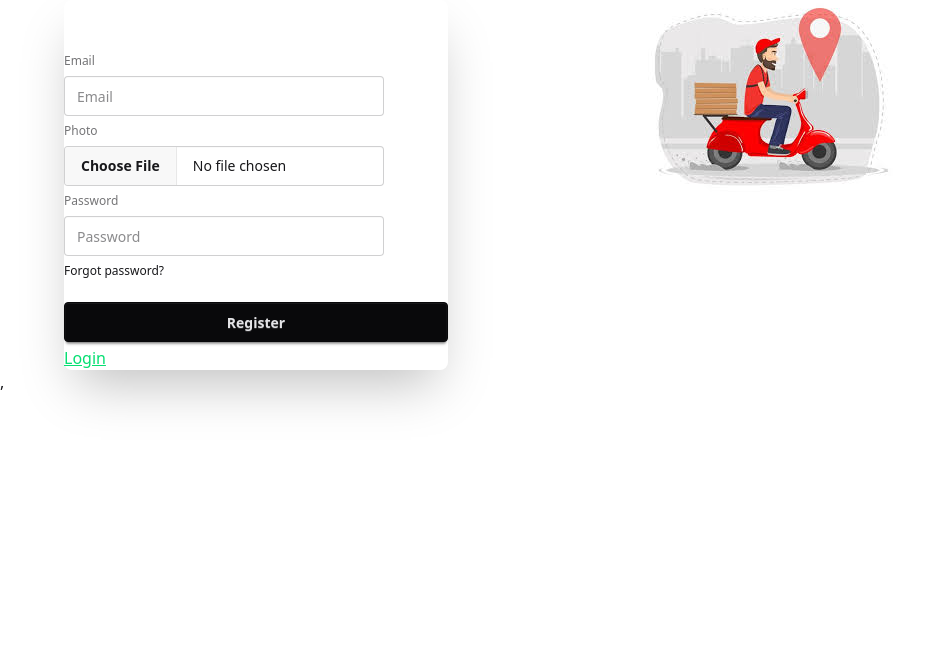
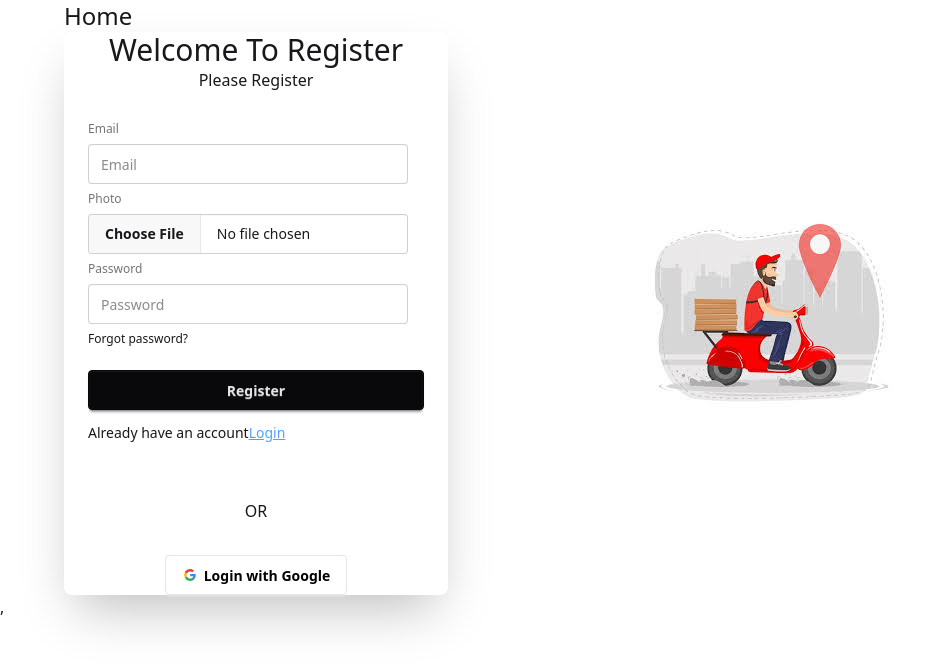
Before and after one commit to kanon8888/my-market, a React (Vite) app: page /register in a window 1280 px wide. Shown: the top 668 px of the page, without its empty margins (0-950 px from the left). Built offline with nearby package versions, Linux system fonts and the light colour scheme; no server answers.

Commit message:
sixTeen commit

```diff
--- a/src/contexts/AuthContext/AuthProvider.jsx
+++ b/src/contexts/AuthContext/AuthProvider.jsx
@@ -1,21 +1,46 @@
-import React from 'react';
+import React, { useEffect, useState } from 'react';
 import { AuthContext } from './AuthContext';
-import { createUserWithEmailAndPassword, signInWithEmailAndPassword } from 'firebase/auth';
+import { createUserWithEmailAndPassword, GoogleAuthProvider, onAuthStateChanged, signInWithEmailAndPassword, signInWithPopup } from 'firebase/auth';
 import { auth } from '../../firbase/firbase.init';
 
+
+const googleProvider = new GoogleAuthProvider();
+
 const AuthProvider = ({ children }) => {
+    const [user, setUser] = useState(null);
+    const [loading, setLoading] = useState(true);
 
     const registerUser = (email, password) => {
+        setLoading(true);
         return createUserWithEmailAndPassword(auth, email, password)
     }
 
     const signInUser = (email, password) => {
+        setLoading(true);
         return signInWithEmailAndPassword(auth, email, password)
     }
 
+    const signInGoogle = () => {
+        setLoading(true);
+        return signInWithPopup(auth, googleProvider);
+    }
+    //observe user state
+
+    useEffect(() => {
+        const unSubscribe = onAuthStateChanged(auth, (currenUser) => {
+            setUser(currenUser);
+        })
+        return () => {
+            unSubscribe();
+        }
+    }, [])
+
     const authInfo = {
+        user,
+        loading,
         registerUser,
-        signInUser
+        signInUser,
+        signInGoogle
     }
 
     return (
--- a/src/layouts/AuthLayout.jsx
+++ b/src/layouts/AuthLayout.jsx
@@ -5,7 +5,8 @@ import authImage from '../assets/dalyvare-image.jpg';
 const AuthLayout = () => {
     return (
         <div className='max-w-6xl mx-auto'>
-            <div className='flex'>
+            <h2 className='text-2xl'>Home</h2>
+            <div className='flex items-center'>
                 <div className='flex-1'>
                     <Outlet></Outlet>
                 </div>
--- a/src/pages/Auth/Login/Login.jsx
+++ b/src/pages/Auth/Login/Login.jsx
@@ -2,83 +2,56 @@
 import React from 'react';
 import { useForm } from 'react-hook-form';
 import useAuth from '../../../hooks/useAuth';
-import { Link, useLocation, useNavigate } from 'react-router';
-// import SocialLogin from '../socialLogin/socialLogin';
-
-
+import { Link } from 'react-router';
+import SocialLogin from '../socialLogin/socialLogin';
 
 const Login = () => {
+
     const { register, handleSubmit, formState: { errors } } = useForm();
     const { signInUser } = useAuth();
-    const location = useLocation();
-    const navigate = useNavigate();
-
-
 
     const handleLogin = (data) => {
-        console.log('form data', data);
+        console.log('from data', data);
         signInUser(data.email, data.password)
             .then(result => {
                 console.log(result.user)
-                navigate(location?.state || '/')
             })
-            .catch(error => {
-                console.log(error)
+            .catch(errors => {
+                console.timeLog(errors)
             })
-
     }
     return (
-        <div className="card w-full mx-auto max-w-sm shrink-0 shadow-2xl">
+        <div className="card bg-base-100 w-full mx-auto max-w-sm shrink-0 shadow-2xl">
             <h3 className="text-3xl text-center">Welcome back</h3>
             <p className='text-center'>Please Login</p>
             <form className="card-body" onSubmit={handleSubmit(handleLogin)}>
                 <fieldset className="fieldset">
-                    {/* email field  */}
+                    {/* email field*/}
                     <label className="label">Email</label>
                     <input type="email" {...register('email', { required: true })} className="input" placeholder="Email" />
+
                     {
-                        errors.email?.type === 'required' && <p className='text-red-500'>Email is required</p>}
-                    {/* password field */}
+                        errors.email?.type === "required" && <p className='text-red-500'>Email is required</p>
+                    }
+
+                    {/** Password field */}
                     <label className="label">Password</label>
                     <input type="password" {...register('password', { required: true, minLength: 6 })} className="input" placeholder="Password" />
+
                     {
-                        errors.password?.type === 'minLength' && <p className='text-red-500'>Password must be 6 characters or longer</p>
+                        errors.password?.type === 'minLength' && <p className='text-red-500'>Password must be 6</p>
                     }
-                    <div><a className="text-1xl link link-hover">Forgot password?</a></div>
+
+
+
+                    <div><a className="link link-hover">Forgot password?</a></div>
                     <button className="btn btn-neutral mt-4">Login</button>
                 </fieldset>
-                <p><Link state={location.state} className='text-green-400 text-center underline' to="/register">Register</Link></p>
+                <p>Create New Account <Link className='text-blue-400 underline' to="/register">Register</Link></p>
             </form>
-            {/* <SocialLogin></SocialLogin> */}
+            <SocialLogin></SocialLogin>
         </div>
     );
 };
 
 export default Login;
-
-
-// import React from 'react';
-
-// const Login = () => {
-//     return (
-//         <div className="card bg-base-100 w-full max-w-sm shrink-0 shadow-2xl">
-//             <div className="card-body">
-//                 <fieldset className="fieldset">
-//                     {/* email field*/}
-//                     <label className="label">Email</label>
-//                     <input type="email" className="input" placeholder="Email" />
-//                     {/** Password field */}
-//                     <label className="label">Password</label>
-//                     <input type="password" className="input" placeholder="Password" />
-
-
-
-//                     <div><a className="link link-hover">Forgot password?</a></div>
-//                     <button className="btn btn-neutral mt-4">Login</button>
-//                 </fieldset>
-//             </div>
-//         </div>
-//     );
-// };
-
-// export default Login;
--- a/src/pages/Auth/Register/Register.jsx
+++ b/src/pages/Auth/Register/Register.jsx
@@ -2,6 +2,7 @@ import React from 'react';
 import { useForm } from 'react-hook-form';
 import useAuth from '../../../hooks/useAuth';
 import { Link } from 'react-router';
+import SocialLogin from '../socialLogin/socialLogin';
 
 const Register = () => {
 
@@ -23,8 +24,9 @@ const Register = () => {
     return (
 
         <div className="card w-full max-w-sm shrink-0 shadow-2xl">
-            <div className="card-body"></div>
-            <form onSubmit={handleSubmit(handleRegistration)}>
+            <h3 className="text-3xl text-center">Welcome To Register</h3>
+            <p className='text-center'>Please Register</p>
+            <form className="card-body" onSubmit={handleSubmit(handleRegistration)}>
                 <fieldset className="fieldset">
                     <label className="label">Email</label>
                     <input type="email"
@@ -62,8 +64,9 @@ const Register = () => {
                     <div><a className="link link-hover">Forgot password?</a></div>
                     <button className="btn btn-neutral mt-4">Register</button>
                 </fieldset>
-                <p><Link state={location.state} className='text-green-400 text-center underline' to="/login">Login</Link></p>
+                <p>Already have an account<Link state={location.state} className='text-blue-400 text-center underline' to="/login">Login</Link></p>
             </form>
+            <SocialLogin></SocialLogin>
         </div>
     );
 };
--- a/src/pages/Auth/socialLogin/socialLogin.jsx
+++ b/src/pages/Auth/socialLogin/socialLogin.jsx
@@ -1,49 +1,28 @@
 import React from 'react';
 import useAuth from '../../../hooks/useAuth';
-import { useLocation, useNavigate } from 'react-router';
-import useAxiosSecure from '../../../hooks/useAxiosSecure';
 
 const SocialLogin = () => {
 
     const { signInGoogle } = useAuth();
-    const axiosSecure = useAxiosSecure();
-    const location = useLocation();
-    const navigate = useNavigate();
 
-    const handleGoogleSignIn = () => {
+    const handleGoogSignIn = () => {
         signInGoogle()
             .then(result => {
-
-                const userInfo = {
-                    email: result.user.email,
-                    displayName: result.user.displayName,
-                    photoURL: result.user.photoURL
-                }
-
-                axiosSecure.post('/users', userInfo)
-                    .then(res => {
-                        console.log('user data has been stored', res.data)
-                        navigate(location.state || '/');
-                    })
-
+                console.log(result.user)
             })
             .catch(error => {
                 console.log(error)
             })
-    };
-
+    }
     return (
-        <div className='text-center pb-8'>
-            <p className='mb-2'>OR</p>
-
+        <div className='text-center'>
+            <p className='my-8'>OR</p>
             <button
-                onClick={handleGoogleSignIn}
+                onClick={handleGoogSignIn}
                 className="btn bg-white text-black border-[#e5e5e5]">
-
+                <svg aria-label="Google logo" width="16" height="16" xmlns="http://www.w3.org/2000/svg" viewBox="0 0 512 512"><g><path d="m0 0H512V512H0" fill="#fff"></path><path fill="#34a853" d="M153 292c30 82 118 95 171 60h62v48A192 192 0 0190 341"></path><path fill="#4285f4" d="m386 400a140 175 0 0053-179H260v74h102q-7 37-38 57"></path><path fill="#fbbc02" d="m90 341a208 200 0 010-171l63 49q-12 37 0 73"></path><path fill="#ea4335" d="m153 219c22-69 116-109 179-50l55-54c-78-75-230-72-297 55"></path></g></svg>
                 Login with Google
-
             </button>
-
         </div>
     );
 };
```
